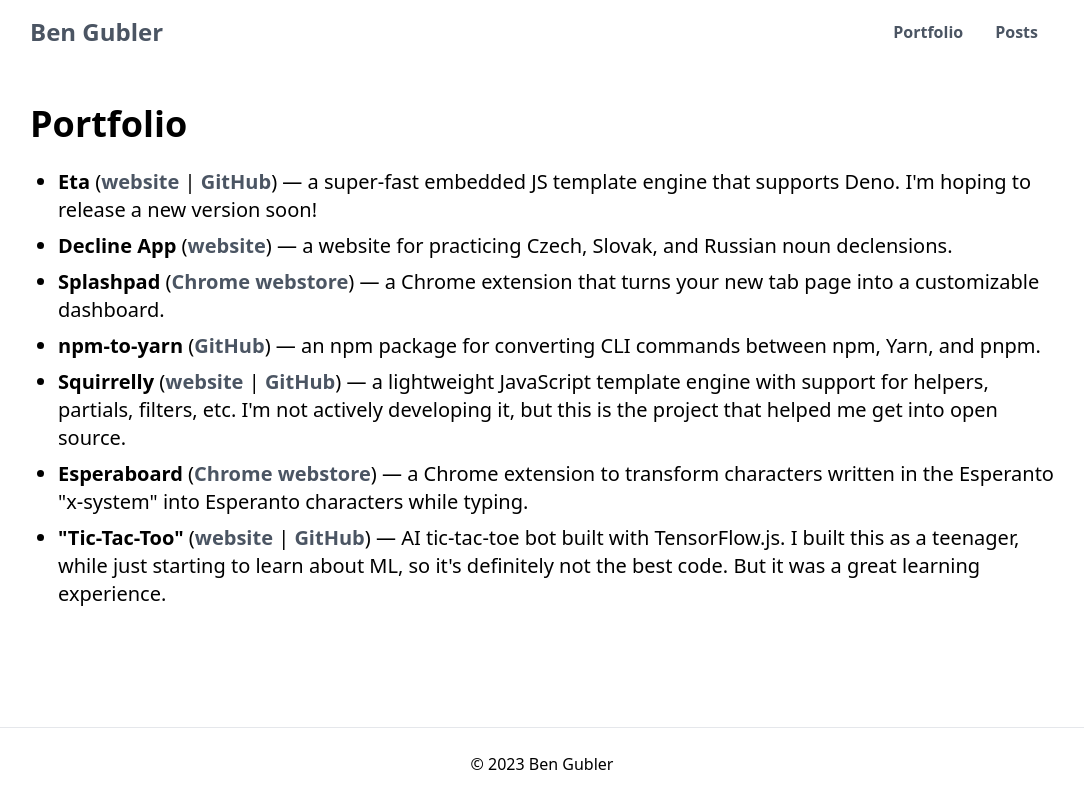
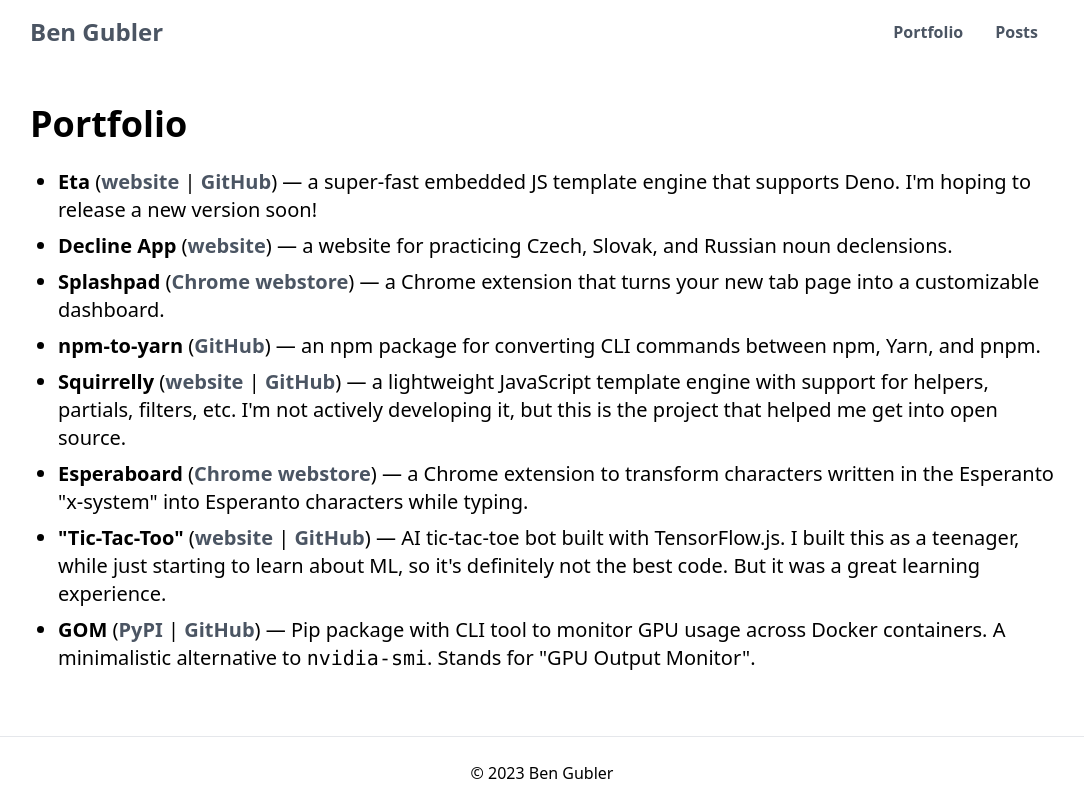
Before and after one commit to nebrelbug/bengubler.com-OLD, a Next.js app: page /portfolio in a window 1280 px wide. Shown: the whole page, without its empty margins (98-1182 px from the left). Built offline with nearby package versions, Linux system fonts and the light colour scheme.

Commit message:
feat: add GOM to portfolio

```diff
--- a/src/app/portfolio/page.tsx
+++ b/src/app/portfolio/page.tsx
@@ -83,6 +83,19 @@ function PortfolioLinks() {
           teenager, while just starting to learn about ML, so it&apos;s
           definitely not the best code. But it was a great learning experience.
         </li>
+        <li className="text-xl mt-2">
+          <span className="font-bold">GOM</span> (
+          <ExternalLink href={"https://pypi.org/project/gom/"}>
+            PyPI{" "}
+          </ExternalLink>
+          |{" "}
+          <ExternalLink href={"https://github.com/nebrelbug/gom"}>
+            GitHub
+          </ExternalLink>
+          ) — Pip package with CLI tool to monitor GPU usage across Docker
+          containers. A minimalistic alternative to <code>nvidia-smi</code>.
+          Stands for "GPU Output Monitor".
+        </li>
       </ul>
     </div>
   )
```
